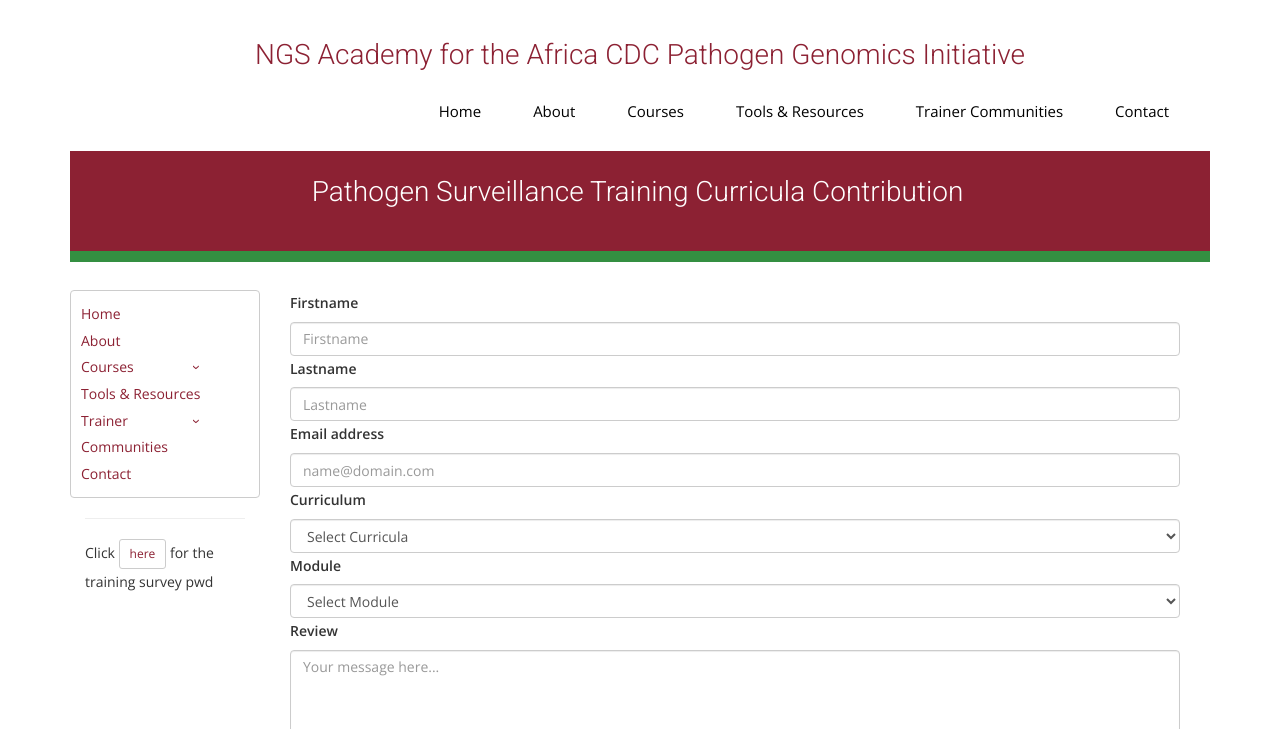
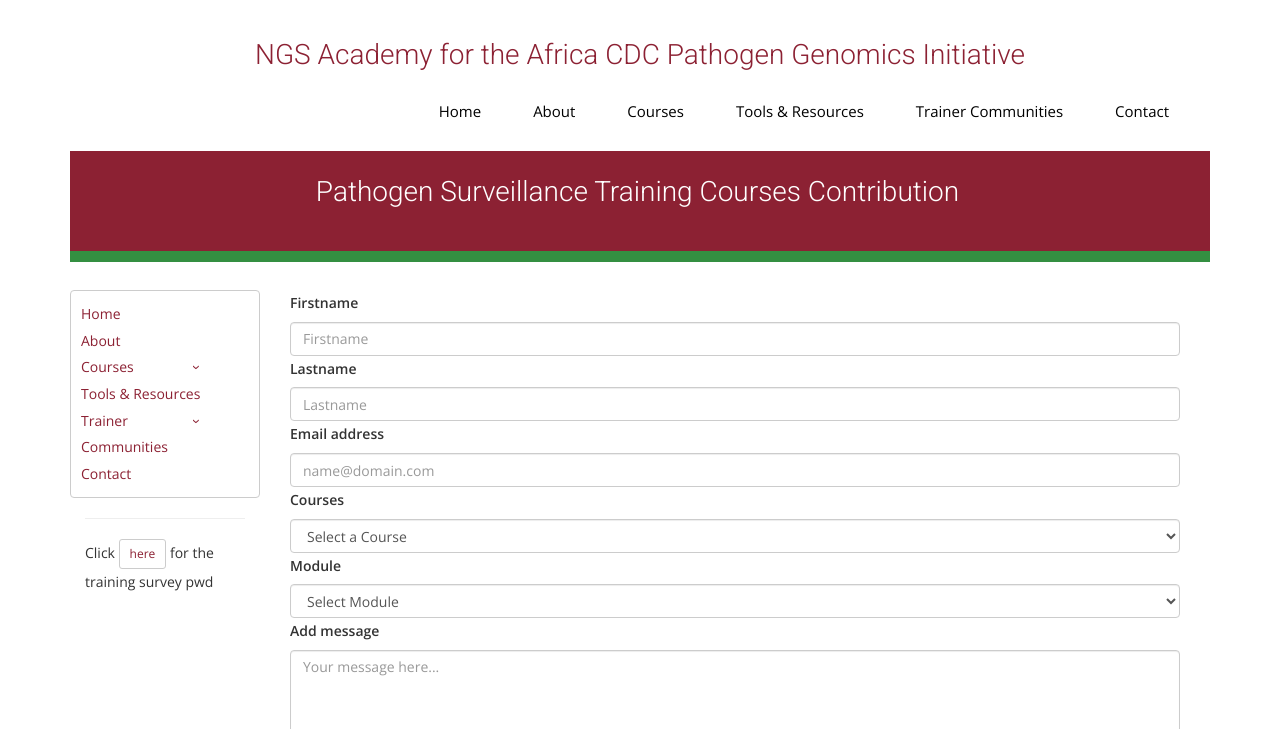
Before and after one commit to uct-cbio/ngs-academy, a Jekyll site: the page built from curricula-feedback-form.html, in a window 1280 px wide. Shown: the top 729 px of the page. Built offline with Jekyll 4.4.1, drawn with Linux system fonts in a browser that asks for light colours; nearby versions of some CDN libraries; some web fonts are replaced; comment, search, counter and statistics services are not loaded.

Commit message:
updated feedback form

```diff
--- a/curricula-feedback-form.html
+++ b/curricula-feedback-form.html
@@ -1,6 +1,6 @@
 ---
 layout: default
-title: Pathogen Surveillance Training Curricula Contribution
+title: Pathogen Surveillance Training Courses Contribution
 permalink: /courses/curricula-contribution/
 ---
 
@@ -26,9 +26,9 @@
 
       <!-- Curricula Selection -->
       <div class="mb-3">
-        <label for="curricula" class="form-label">Curriculum </label>
+        <label for="curricula" class="form-label">Courses </label>
         <select class="form-control" id="curricula" name="curricula" required>
-          <option value="" disabled selected>Select Curricula</option>
+          <option value="" disabled selected>Select a Course</option>
           <option value="Generic Foundational">Generic Foundational Course</option>
           <option value="Wetlab Course">Wet-lab Foundational Course</option>
           <option value="Bioinformatics Foundational Course">Bioinformatics Foundational Course</option>
@@ -50,7 +50,7 @@
       </div>
 
       <div class="mb-3">
-        <label for="message" class="form-label">Review</label>
+        <label for="message" class="form-label">Add message</label>
         <textarea class="form-control" id="message" name="message" rows="5" placeholder="Your message here..." required></textarea>
       </div>
 
```
